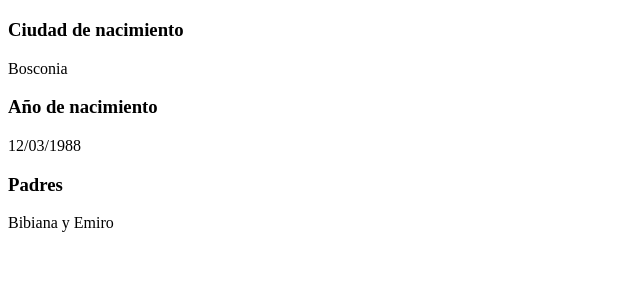
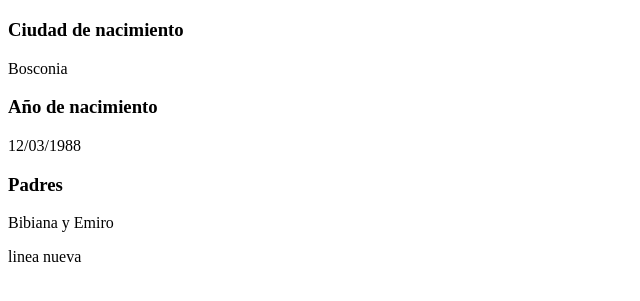
Before and after one commit to emirocampo/blog_emiro, a plain HTML site: page index.html in a window 1280 px wide. Shown: the part 61-362 px from the top of the page, without its empty margins (0-640 px from the left). Drawn offline with Linux system fonts and the light colour scheme.

Commit message:
modifco el clon  ln

```diff
--- a/index.html
+++ b/index.html
@@ -13,5 +13,6 @@
     <p>12/03/1988</p>
     <h3>Padres</h3>
     <p>Bibiana y Emiro</p>
+    <p>linea nueva</p>
 </body>
 </html>
```
